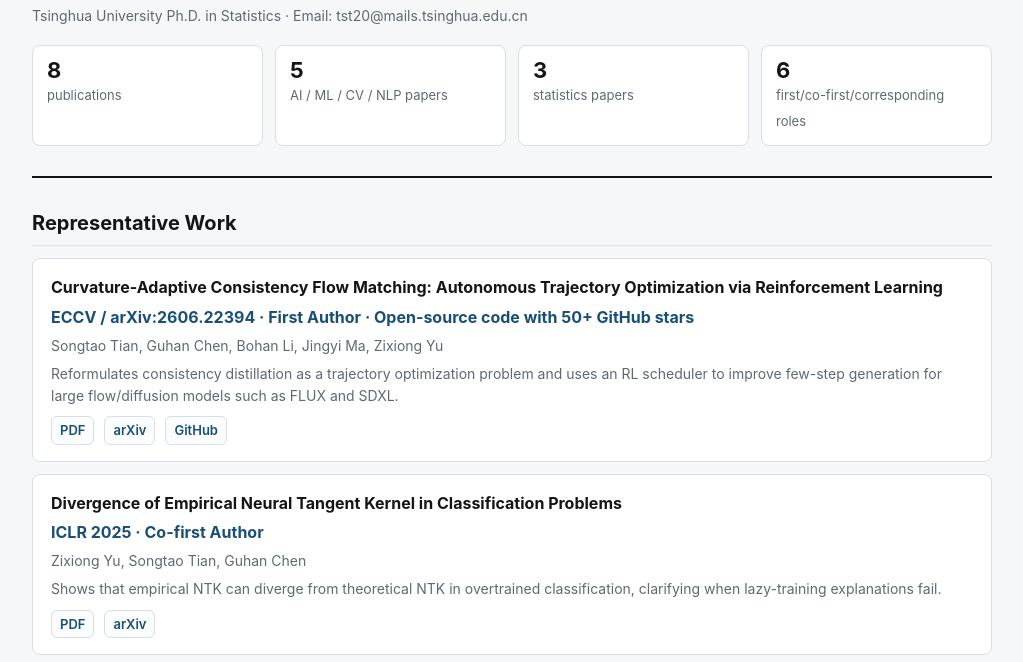
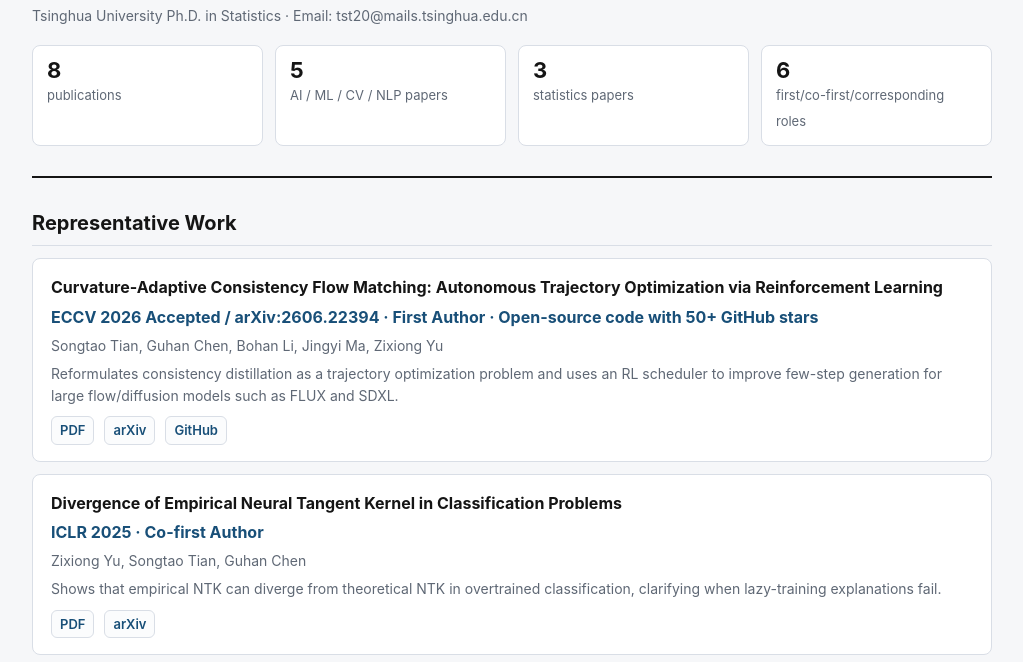
Before and after one commit to solitaryTian/songtao-tian-academic, a plain HTML site: page index.html in a window 1280 px wide. Shown: the part 138-800 px from the top of the page, without its empty margins (128-1151 px from the left). Drawn offline with Linux system fonts and the light colour scheme.

Commit message:
Mark CACFM as ECCV 2026 accepted

```diff
--- a/index.html
+++ b/index.html
@@ -158,7 +158,7 @@
     <h2>Representative Work</h2>
     <section class="paper">
       <div class="title">Curvature-Adaptive Consistency Flow Matching: Autonomous Trajectory Optimization via Reinforcement Learning</div>
-      <div class="venue">ECCV / arXiv:2606.22394 · First Author · Open-source code with 50+ GitHub stars</div>
+      <div class="venue">ECCV 2026 Accepted / arXiv:2606.22394 · First Author · Open-source code with 50+ GitHub stars</div>
       <div class="authors">Songtao Tian, Guhan Chen, Bohan Li, Jingyi Ma, Zixiong Yu</div>
       <div class="note">Reformulates consistency distillation as a trajectory optimization problem and uses an RL scheduler to improve few-step generation for large flow/diffusion models such as FLUX and SDXL.</div>
       <div class="links">
```
